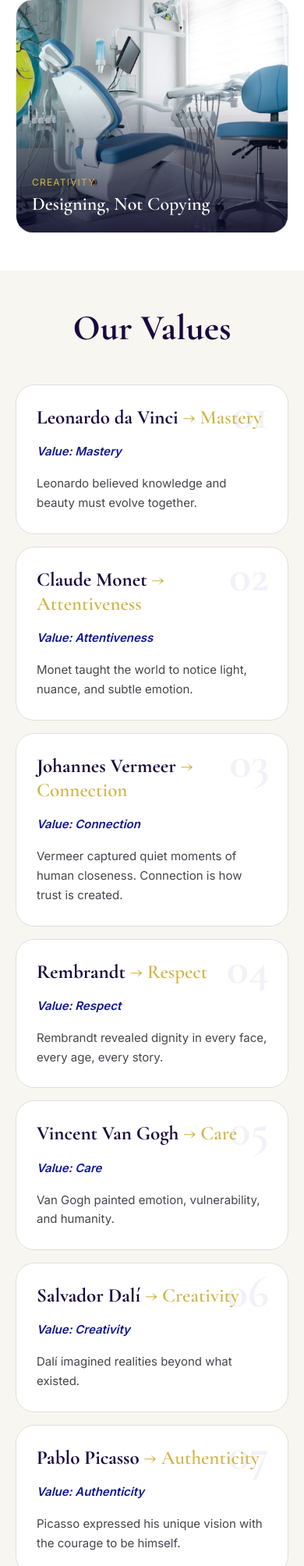
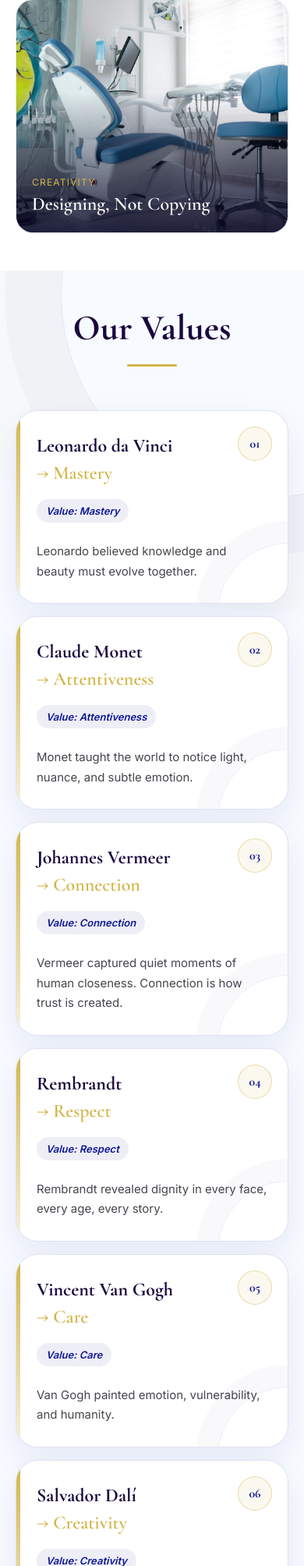
Before and after one commit to aliaslam90/Al-Manal, a PHP site: page / in a window 390 px wide. Shown: the part 4492-6500 px from the top of the page at 78% size. Run offline with PHP 8.4, Linux system fonts and the light colour scheme.

Commit message:
Refine internal heroes values and footer

```diff
--- a/about.html
+++ b/about.html
@@ -10,7 +10,7 @@
   <link href="https://fonts.googleapis.com/css2?family=Cormorant+Garamond:wght@600;700&family=Inter:wght@300;400;500;600&display=swap" rel="stylesheet">
   <link rel="stylesheet" href="style.css?v=7">
   <link rel="stylesheet" href="homepage.css?v=4">
-  <link rel="stylesheet" href="about.css?v=3">
+  <link rel="stylesheet" href="about.css?v=4">
   <link rel="stylesheet" href="navigation.css?v=1">
 </head>
 <body class="about-page">
--- a/contact.html
+++ b/contact.html
@@ -1,5 +1,5 @@
 <!doctype html><html lang="en"><head><meta charset="UTF-8"><meta name="viewport" content="width=device-width,initial-scale=1"><title>Contact — Al Manal Dental Center</title><link rel="preconnect" href="https://fonts.googleapis.com"><link rel="preconnect" href="https://fonts.gstatic.com" crossorigin><link href="https://fonts.googleapis.com/css2?family=Cormorant+Garamond:wght@600;700&family=Inter:wght@300;400;500;600&display=swap" rel="stylesheet"><link rel="stylesheet" href="style.css?v=7">  <link rel="stylesheet" href="navigation.css?v=1">
-<link rel="stylesheet" href="homepage.css?v=4"><link rel="stylesheet" href="about.css?v=3"><link rel="stylesheet" href="contact.css?v=2">
+<link rel="stylesheet" href="homepage.css?v=4"><link rel="stylesheet" href="about.css?v=4"><link rel="stylesheet" href="contact.css?v=2">
 </head><body class="contact-view">
 <header class="site-header">
     <a class="logo" href="index.html" aria-label="Al Manal home"><img src="assets/logo-original.png" alt="Al Manal"></a>
--- a/doctors.html
+++ b/doctors.html
@@ -1,5 +1,5 @@
 <!doctype html><html lang="en"><head><meta charset="UTF-8"><meta name="viewport" content="width=device-width,initial-scale=1"><title>Our Doctors — Al Manal Dental Center</title><link rel="preconnect" href="https://fonts.googleapis.com"><link rel="preconnect" href="https://fonts.gstatic.com" crossorigin><link href="https://fonts.googleapis.com/css2?family=Cormorant+Garamond:wght@600;700&family=Inter:wght@300;400;500;600&display=swap" rel="stylesheet"><link rel="stylesheet" href="style.css?v=7">  <link rel="stylesheet" href="navigation.css?v=1">
-<link rel="stylesheet" href="homepage.css?v=4"><link rel="stylesheet" href="about.css?v=3"><link rel="stylesheet" href="doctors.css?v=2">
+<link rel="stylesheet" href="homepage.css?v=4"><link rel="stylesheet" href="about.css?v=4"><link rel="stylesheet" href="doctors.css?v=2">
 </head><body class="doctors-view">
 <header class="site-header">
     <a class="logo" href="index.html" aria-label="Al Manal home"><img src="assets/logo-original.png" alt="Al Manal"></a>
--- a/homepage.css
+++ b/homepage.css
@@ -66,18 +66,24 @@
 .home-concept-grid h3 { font-size:24px; line-height:32px; font-weight:600; color:#fff; }
 @media(hover:hover) { .home-concept-grid article:hover>img { transform:scale(1.035); } }
 
-/* Values: supplied artist-to-value principles, presented without additional imagery. */
-.homepage .home-values{background:#f8f6f0}
-.homepage .home-values .center-heading{margin-bottom:48px}
+/* Values: a refined editorial grid built around the supplied artist principles. */
+.homepage .home-values{position:relative;max-width:none;padding-left:max(40px,calc((100% - 1360px)/2));padding-right:max(40px,calc((100% - 1360px)/2));background:#f7fafe;overflow:hidden}
+.homepage .home-values:before{content:"";position:absolute;width:520px;height:520px;right:-210px;top:-230px;border:1px solid rgba(14,23,146,.09);border-radius:50%;box-shadow:0 0 0 72px rgba(14,23,146,.025),0 0 0 144px rgba(210,180,70,.025);pointer-events:none}
+.homepage .home-values .center-heading{position:relative;margin-bottom:56px}
+.homepage .home-values .center-heading:after{content:"";display:block;width:64px;height:3px;margin:22px auto 0;border-radius:999px;background:var(--brand-accent)}
 .homepage .home-values .center-heading h2{margin:0;color:var(--home-heading);font-size:64px;line-height:1.1}
-.home-values-grid{display:grid;grid-template-columns:repeat(2,minmax(0,1fr));gap:20px}
-.home-values-grid article{position:relative;min-height:220px;padding:34px;border:1px solid #dedfdc;border-radius:24px;background:#fff;overflow:hidden}
-.home-values-grid article:last-child{grid-column:1/-1}
-.home-values-grid article>span{position:absolute;right:24px;top:8px;color:rgba(14,23,146,.06);font:700 76px/1 "Cormorant Garamond",serif}
-.home-values-grid h3{position:relative;margin:0 0 18px;color:var(--home-heading);font-size:25px;line-height:1.25}
-.home-values-grid h3 b{color:var(--brand-accent);font-weight:600}
-.home-values-grid em{position:relative;display:block;color:var(--brand-primary);font-size:15px;font-weight:600}
-.home-values-grid p{position:relative;margin:20px 0 0;color:#45464d;font-size:15px;line-height:1.65}
+.home-values-grid{position:relative;display:grid;grid-template-columns:repeat(12,minmax(0,1fr));gap:24px}
+.home-values-grid article{position:relative;grid-column:span 6;min-height:250px;padding:42px 40px 36px;border:1px solid rgba(14,23,146,.13);border-radius:28px;background:rgba(255,255,255,.94);box-shadow:0 16px 42px rgba(17,27,150,.07);overflow:hidden;transition:transform .25s ease,box-shadow .25s ease,border-color .25s ease}
+.home-values-grid article:nth-child(n+3):nth-child(-n+5){grid-column:span 4}
+.home-values-grid article:nth-child(n+6){grid-column:span 6}
+.home-values-grid article:before{content:"";position:absolute;inset:0 auto 0 0;width:5px;background:linear-gradient(180deg,var(--brand-accent),rgba(210,180,70,.18))}
+.home-values-grid article:after{content:"";position:absolute;width:180px;height:180px;right:-92px;bottom:-105px;border:1px solid rgba(14,23,146,.08);border-radius:50%;box-shadow:0 0 0 28px rgba(14,23,146,.025)}
+.home-values-grid article>span{position:absolute;right:28px;top:24px;display:grid;place-items:center;width:50px;height:50px;border:1px solid rgba(210,180,70,.42);border-radius:50%;background:#fbf8ef;color:var(--brand-primary);font:700 18px/1 "Cormorant Garamond",serif}
+.home-values-grid h3{position:relative;max-width:calc(100% - 62px);margin:0 0 18px;color:var(--home-heading);font-size:27px;line-height:1.25}
+.home-values-grid h3 b{display:block;margin-top:5px;color:var(--brand-accent);font-weight:600}
+.home-values-grid em{position:relative;display:inline-flex;padding:7px 12px;border-radius:999px;background:rgba(14,23,146,.07);color:var(--brand-primary);font-size:13px;font-weight:600}
+.home-values-grid p{position:relative;max-width:560px;margin:24px 0 0;color:#45464d;font-size:15px;line-height:1.7}
+@media(hover:hover){.home-values-grid article:hover{transform:translateY(-6px);border-color:rgba(210,180,70,.55);box-shadow:0 22px 50px rgba(17,27,150,.12)}}
 
 /* Team portraits extend above their blue arch, as in the reference. */
 .homepage .team { background:#fbf8ef; max-width:none; padding-left:max(40px,calc((100% - 1360px)/2)); padding-right:max(40px,calc((100% - 1360px)/2)); }
@@ -203,8 +209,9 @@
   .homepage .concept h2 { font-size:42px; line-height:1.05; }
   .homepage .home-values .center-heading h2{font-size:46px}
   .home-values-grid{grid-template-columns:1fr;gap:16px}
-  .home-values-grid article,.home-values-grid article:last-child{grid-column:auto;min-height:0;padding:26px}
-  .home-values-grid article>span{font-size:58px}
+  .home-values-grid article,.home-values-grid article:nth-child(n+3):nth-child(-n+5),.home-values-grid article:nth-child(n+6){grid-column:auto;min-height:0;padding:30px 26px 28px}
+  .home-values-grid article>span{right:20px;top:20px;width:44px;height:44px;font-size:16px}
+  .home-values-grid h3{max-width:calc(100% - 52px);font-size:24px}
   .homepage .concept h2 br { display:contents; }
   .homepage .concept h2 br:after { content:' '; }
   .homepage .concept .section-heading>p { font-size:16px; line-height:26px; }
--- a/index.html
+++ b/index.html
@@ -8,8 +8,8 @@
   <link rel="preconnect" href="https://fonts.googleapis.com">
   <link rel="preconnect" href="https://fonts.gstatic.com" crossorigin>
   <link href="https://fonts.googleapis.com/css2?family=Cormorant+Garamond:wght@600;700&family=Inter:wght@300;400;500;600&display=swap" rel="stylesheet">
-  <link rel="stylesheet" href="style.css?v=7">
-  <link rel="stylesheet" href="homepage.css?v=4">
+  <link rel="stylesheet" href="style.css?v=8">
+  <link rel="stylesheet" href="homepage.css?v=5">
   <link rel="stylesheet" href="navigation.css?v=1">
 </head>
 <body class="homepage">
--- a/services.html
+++ b/services.html
@@ -1,5 +1,5 @@
 <!doctype html><html lang="en"><head><meta charset="UTF-8"><meta name="viewport" content="width=device-width,initial-scale=1"><title>Services — Al Manal Dental Center</title><link rel="preconnect" href="https://fonts.googleapis.com"><link rel="preconnect" href="https://fonts.gstatic.com" crossorigin><link href="https://fonts.googleapis.com/css2?family=Cormorant+Garamond:wght@600;700&family=Inter:wght@300;400;500;600&display=swap" rel="stylesheet"><link rel="stylesheet" href="style.css?v=7">  <link rel="stylesheet" href="navigation.css?v=1">
-<link rel="stylesheet" href="homepage.css?v=4"><link rel="stylesheet" href="about.css?v=3"><link rel="stylesheet" href="services.css?v=2">
+<link rel="stylesheet" href="homepage.css?v=4"><link rel="stylesheet" href="about.css?v=4"><link rel="stylesheet" href="services.css?v=2">
 </head><body class="services-view">
 <header class="site-header">
     <a class="logo" href="index.html" aria-label="Al Manal home"><img src="assets/logo-original.png" alt="Al Manal"></a>
--- a/style.css
+++ b/style.css
@@ -199,7 +199,7 @@ input,select,textarea{max-width:100%;min-width:0}
 
 /* Shared site footer — matches the approved footer reference on every page. */
 .sr-only{position:absolute!important;width:1px!important;height:1px!important;padding:0!important;margin:-1px!important;overflow:hidden!important;clip:rect(0,0,0,0)!important;white-space:nowrap!important;border:0!important}
-.site-footer{background:#fff;padding:32px 40px;color:#fff}
+.site-footer{background:#f7fafe;padding:32px 40px;color:#fff}
 .site-footer .footer-main,.site-footer .footer-bottom{width:100%;max-width:1360px;margin:0 auto;background:#111b96;color:#fff}
 .site-footer .footer-main{border-radius:32px 32px 0 0;padding:0;display:grid;grid-template-columns:.9fr .85fr 1.25fr;gap:0;align-items:stretch;overflow:hidden}
 .site-footer .footer-brand{padding:64px 56px;background:#fff;color:#111b96}
```
Also changed, not shown: about.css (+4 -4 lines).
